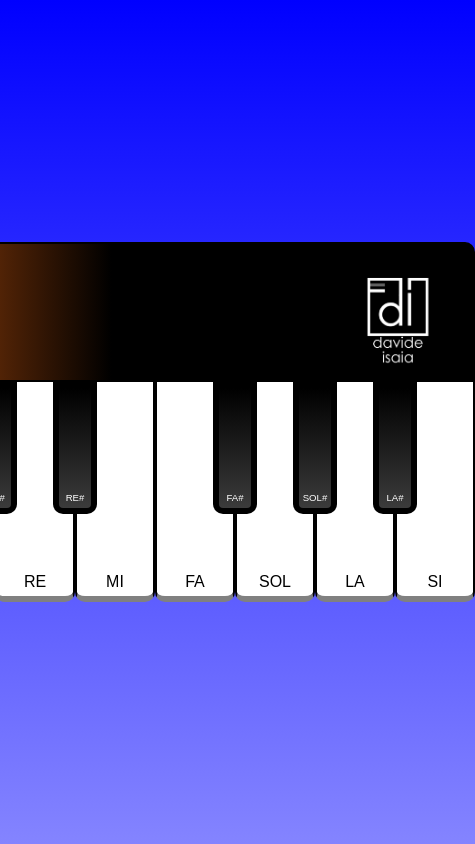
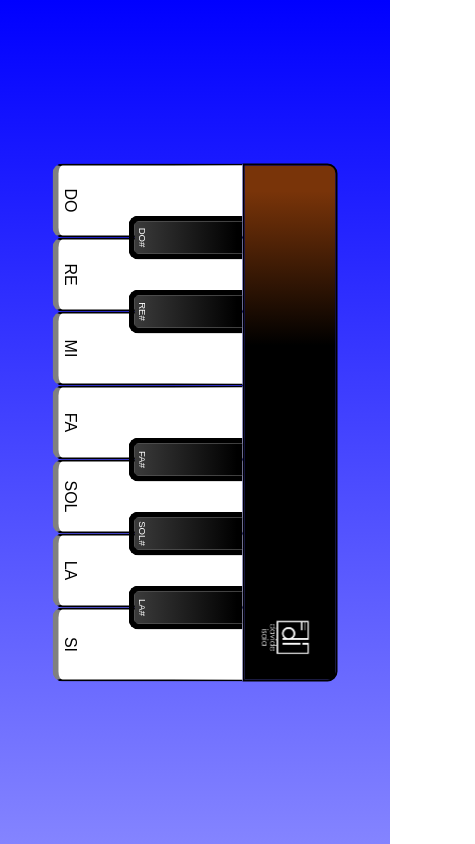
Before and after one commit to DavideIsaia/Piano, a plain HTML site: page index.html in a window 390 px wide. Shown: the whole page, 475 px wide, since content can reach past the window. Drawn offline with Linux system fonts and the light colour scheme.

Commit message:
aggiunto file manifest per progressive web app

```diff
--- a/css/style.css
+++ b/css/style.css
@@ -7,6 +7,7 @@
 body {
   background: linear-gradient(#0000ff, #8484ff);
   height: 100vh;
+  width: 100%;
   display: flex;
   justify-content: center;
   align-items: center;
@@ -45,6 +46,7 @@ img {
 
 .white:active {
   background: linear-gradient(white 15%, lightgray);
+  border-bottom: 4px solid #4e4e4e;
 }
 
 .black {
@@ -65,6 +67,7 @@ img {
 
 .key {
   position: relative;
+  cursor: pointer;
 }
 
 .key span {
@@ -82,3 +85,34 @@ img {
   color: white;
   font-size: 0.6rem;
 }
+
+@media (orientation: portrait) {
+  .piano {
+      transform: rotate(90deg);
+      transform-origin: center center;
+  }
+}
+
+@media screen and (max-width:600px) {
+  .piano-top {
+    height: 95px;
+    padding: 12px;
+  }
+
+  img {
+    width: 60px;
+  }
+
+  .piano-keys {
+    height: 190px;
+  }
+
+  .white {
+    width: 74px;
+  }
+
+  .key span {
+    bottom: 2px;
+  }
+
+}
--- a/index.html
+++ b/index.html
@@ -5,6 +5,8 @@
   <meta http-equiv="X-UA-Compatible" content="IE=edge">
   <meta name="viewport" content="width=device-width, initial-scale=1.0">
   <title>Piano</title>
+  <link rel="manifest" href="site.webmanifest">
+  <link rel="shortcut icon" href="img/piano-icon.jpg" type="image/x-icon">
   <link rel="stylesheet" href="css/style.css">
 </head>
 <body>
```
Also changed, not shown: img/piano-icon.jpg (added), site.webmanifest (added).
